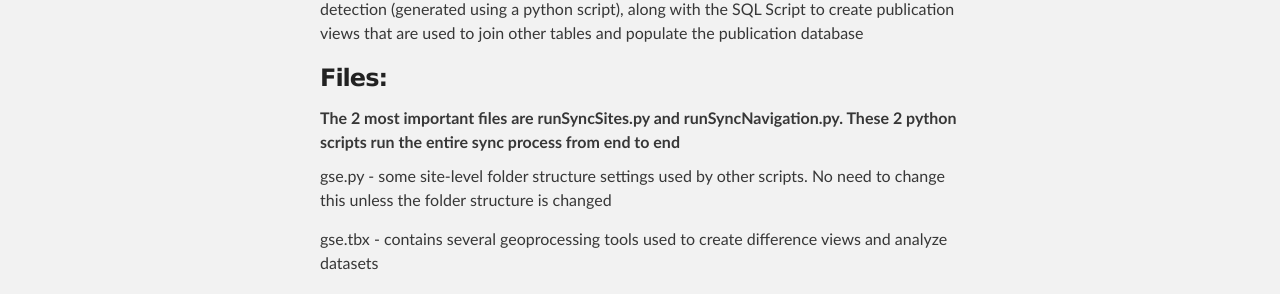
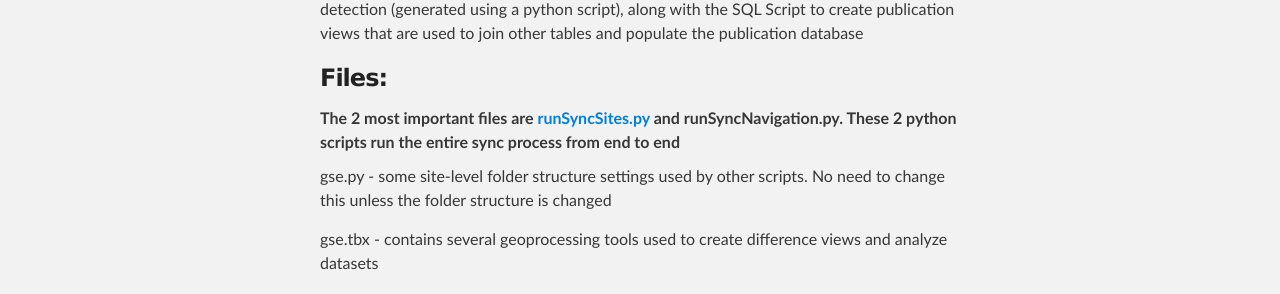
Before and after one commit to Vertex3/gseBase, a Jekyll site: the page built from ETL/index.html, in a window 1280 px wide. Shown: the part 774-1068 px from the top of the page. Built offline with Jekyll 4.4.1, drawn with Linux system fonts in a browser that asks for light colours; part of the change alters nothing that is shown.

```diff
--- a/ETL/index.html
+++ b/ETL/index.html
@@ -21,7 +21,7 @@ published: true
 
 		<h3>Files:</h3>
 
-		<strong>The 2 most important files are runSyncSites.py and runSyncNavigation.py. These 2 python scripts run the entire sync process from end to end</strong>
+        <strong>The 2 most important files are <a href='runSyncSites.py.html'>runSyncSites.py</a> and runSyncNavigation.py. These 2 python scripts run the entire sync process from end to end</strong>
 
 		<p>gse.py - some site-level folder structure settings used by other scripts. No need to change this unless the folder structure is changed</p>
 		<p>gse.tbx - contains several geoprocessing tools used to create difference views and analyze datasets</p>
```
